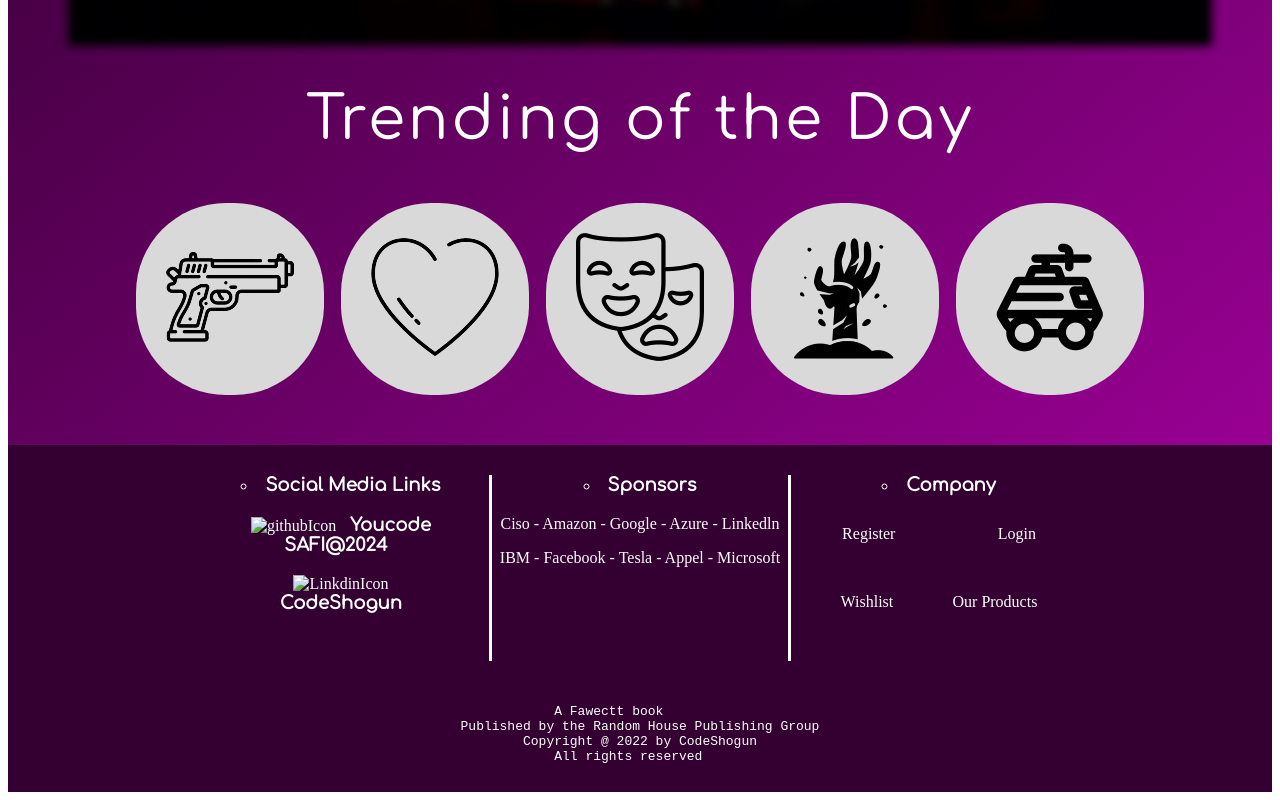
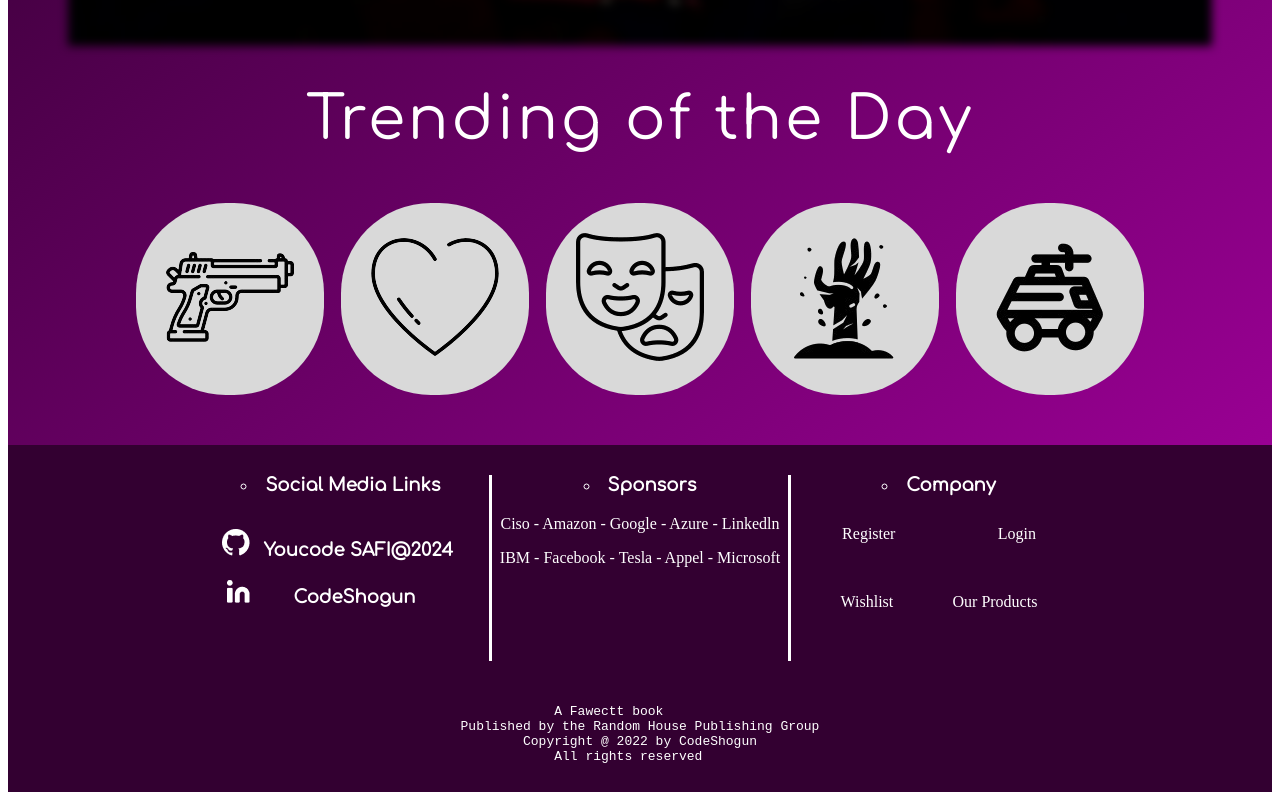
Before and after one commit to Coderyounes/Brief2-Cinema, a plain HTML site: page pages/movie.html in a window 1280 px wide. Shown: the part 709-1509 px from the top of the page. Drawn offline with Linux system fonts and the light colour scheme.

Commit message:
fix: correction de icon chemin

```diff
--- a/pages/movie.html
+++ b/pages/movie.html
@@ -99,11 +99,11 @@
                     </div>
                     <div class="my-2">
                         <div>
-                            <img src="icons/githubIcon.png" alt="githubIcon">
+                            <img src="../icons/githubIcon.png" alt="githubIcon">
                             <a style="text-decoration: none;" href="#"><span class="footerBoxfont mx-1">Youcode SAFI@2024</span></a>
                         </div>
                         <div class="my-2">
-                            <img src="icons/LinkdinIcon.png" alt="LinkdinIcon">
+                            <img src="../icons/LinkdinIcon.png" alt="LinkdinIcon">
                             <a style="text-decoration: none;" href="#"><span class="footerBoxfont mx-4">CodeShogun</span></a>
                         </div>
                     </div>
```
